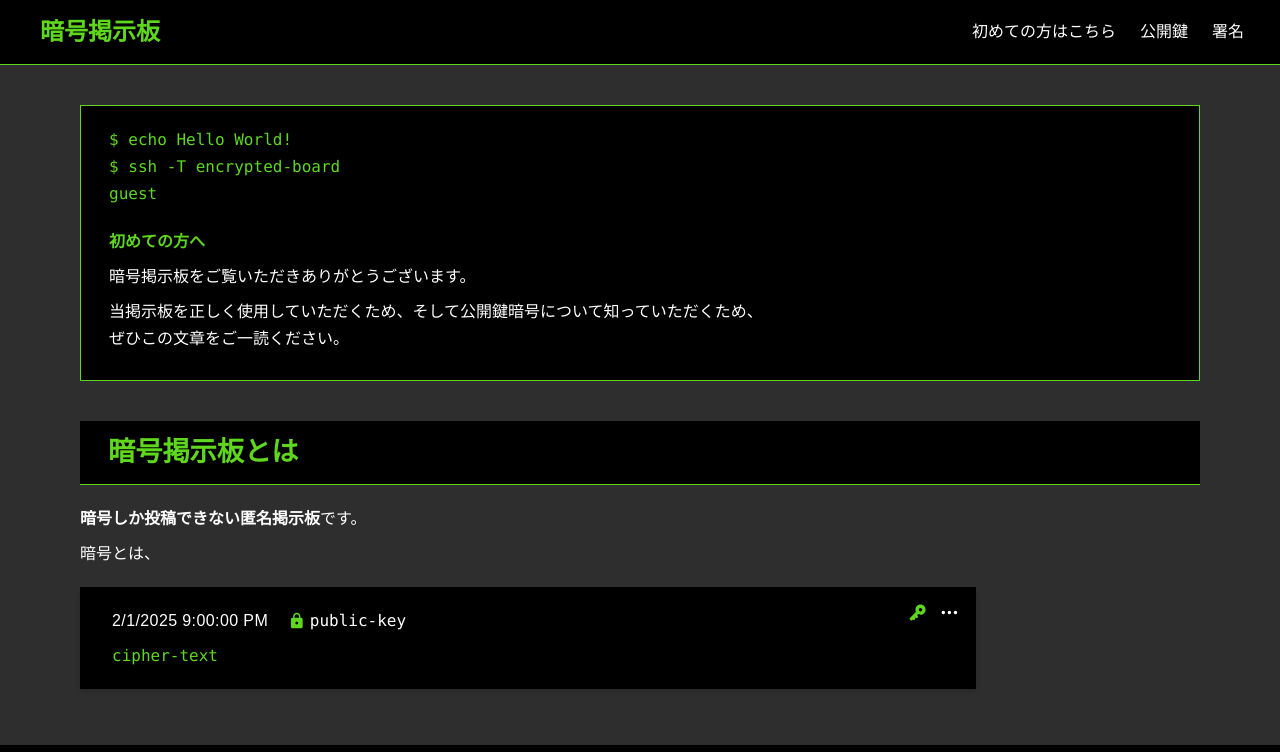
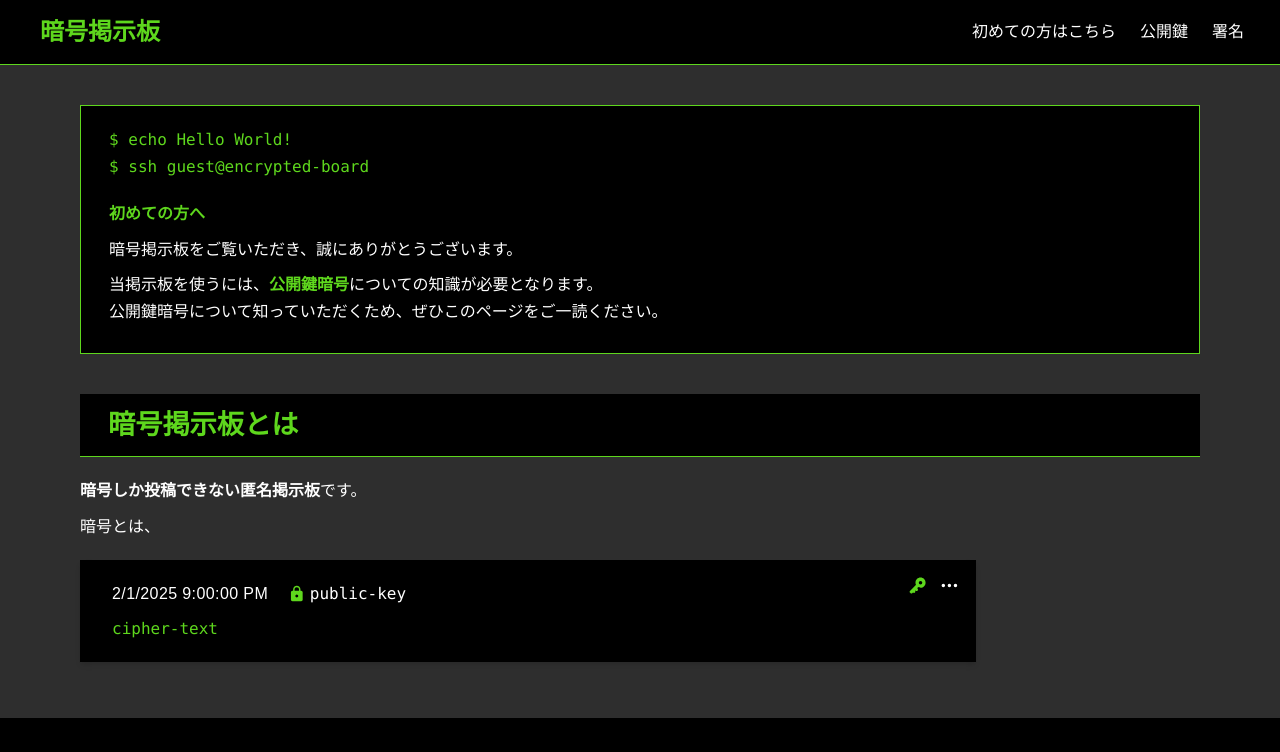
Before and after one commit to nanasi-1/encrypted-board, a Next.js app: page /about in a window 1280 px wide. Shown: the top 752 px of the page. Built offline with nearby package versions, Linux system fonts and the light colour scheme.

Commit message:
Introductionを調整

```diff
--- a/src/app/about/(components)/sections/introduction.tsx
+++ b/src/app/about/(components)/sections/introduction.tsx
@@ -1,4 +1,5 @@
 import Cipher from "@/components/ui/cipher";
+import { ColorStrong } from "../ui";
 
 export default function Introduction() {
   return (
@@ -6,16 +7,15 @@ export default function Introduction() {
       <div className='mb-5'>
         <Cipher>
           $ echo Hello World! <br />
-          $ ssh -T encrypted-board <br />
-          guest <br />
+          $ ssh guest@encrypted-board <br />
         </Cipher>
       </div>
       <div>
         <h1 className="text-primary font-bold mb-2">初めての方へ</h1>
-        <p>暗号掲示板をご覧いただきありがとうございます。</p>
+        <p>暗号掲示板をご覧いただき、誠にありがとうございます。</p>
         <p>
-          当掲示板を正しく使用していただくため、そして公開鍵暗号について知っていただくため、<br />
-          ぜひこの文章をご一読ください。
+          当掲示板を使うには、<ColorStrong>公開鍵暗号</ColorStrong>についての知識が必要となります。<br />
+          公開鍵暗号について知っていただくため、ぜひこのページをご一読ください。<br />
         </p>
       </div>
     </section>
--- a/src/app/about/(components)/ui/index.tsx
+++ b/src/app/about/(components)/ui/index.tsx
@@ -1,10 +1,20 @@
-export function Header2({ children, className }: {
+type UIProps = {
   className?: string,
   children?: React.ReactNode
-}) {
+}
+
+export function Header2({ children, className }: UIProps) {
   return (
     <h2 className={`font-bold bg-black px-7 py-2 border-b border-primary mb-5 ${className}`}>
       <span className="text-primary text-[1.7rem]">{children}</span>
     </h2>
   )
 }
+
+export function ColorStrong({ children, color, className }: UIProps & {
+  color?: string
+}) {
+  return (
+    <strong className={`text-${color ?? 'primary'} ${className}`}>{children}</strong>
+  )
+}
```
